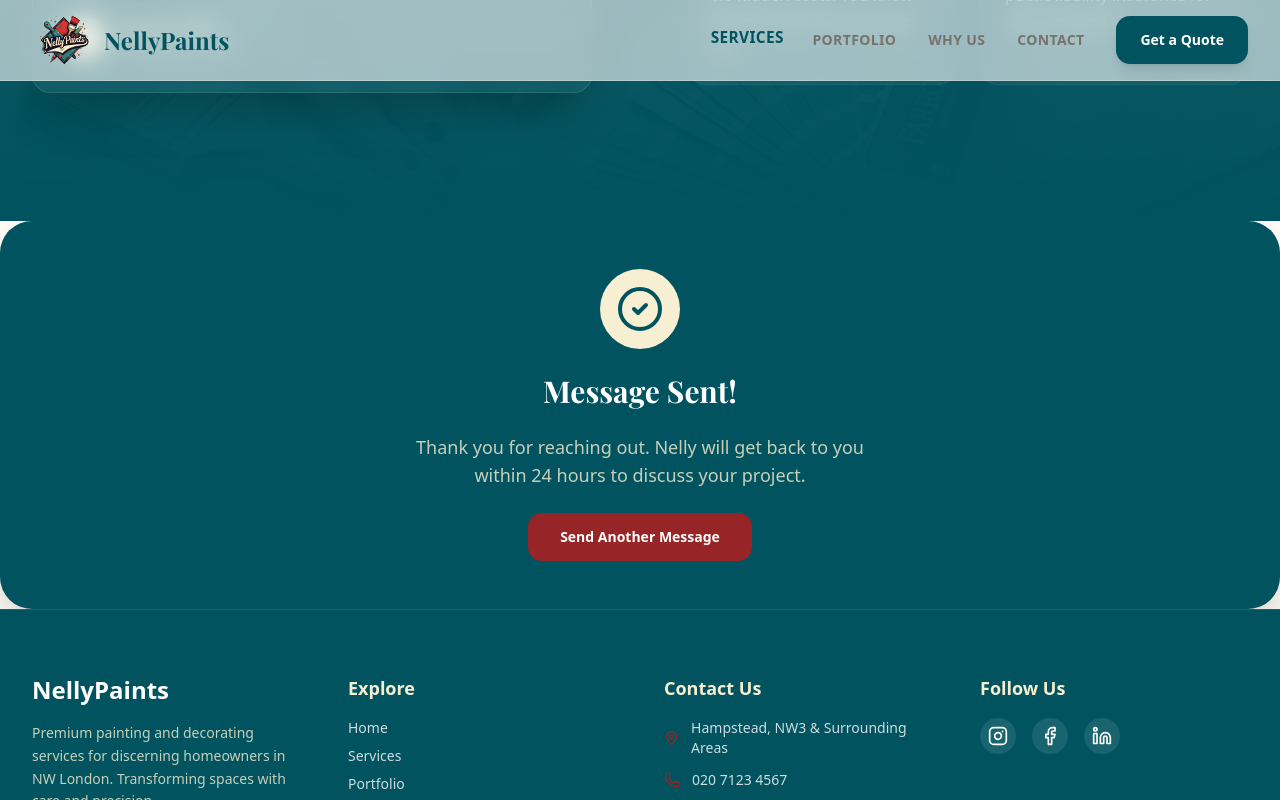
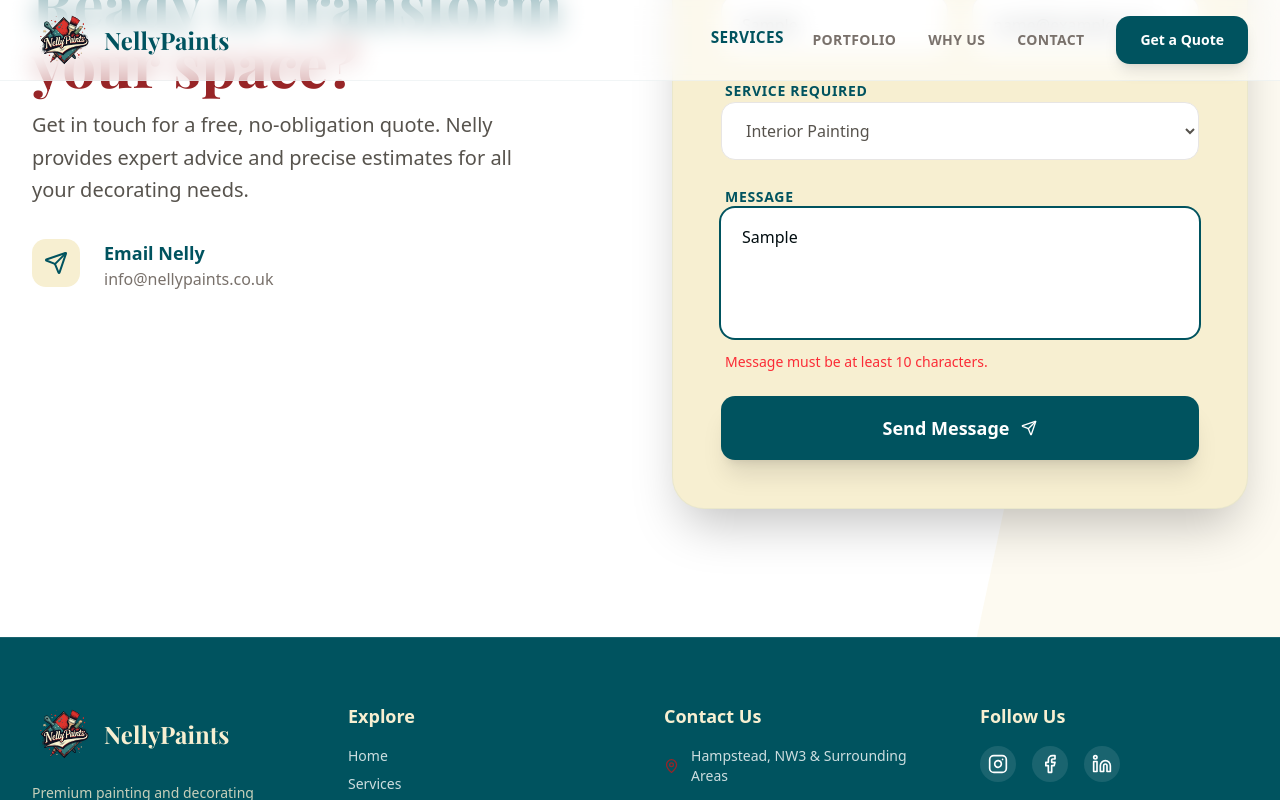
Before and after one commit to Codingvibes8/vibes-paints, a Next.js app: page / in a window 1280 px wide. Both pictures are taken after typing "Sample", "name@example.com", "Sample" into the empty fields and a click on the button "Send Message". Built offline with nearby package versions, Linux system fonts and the light colour scheme; a web font is replaced by a local one.

Commit message:
feat: add Footer layout component and ContactForm section with client-side validation.

```diff
--- a/components/layout/Footer.tsx
+++ b/components/layout/Footer.tsx
@@ -1,3 +1,4 @@
+import Image from "next/image";
 import Link from "next/link";
 import { Facebook, Instagram, Linkedin, Mail, MapPin, Phone } from "lucide-react";
 
@@ -8,7 +9,20 @@ export function Footer() {
         <div className="grid grid-cols-1 md:grid-cols-4 gap-12">
           {/* Brand Column */}
           <div className="space-y-4">
-            <h3 className="text-2xl font-bold text-white">NellyPaints</h3>
+            <Link href="/" className="flex items-center space-x-2">
+              <div className="relative h-12 w-12 md:h-16 md:w-16 overflow-hidden">
+                 <Image
+                  src="/logo.png"
+                  alt="NellyPaints Logo"
+                  fill
+                  className="object-contain"
+                  priority
+                />
+              </div>
+              <span className="hidden md:inline-block font-bold text-xl md:text-2xl text-brand-cream font-playfair">
+                NellyPaints
+              </span>
+            </Link>
             <p className="text-brand-cream/80 text-sm leading-relaxed max-w-xs">
               Premium painting and decorating services for discerning homeowners in NW London. Transforming spaces with care and precision.
             </p>
--- a/components/sections/ContactForm.tsx
+++ b/components/sections/ContactForm.tsx
@@ -1,27 +1,53 @@
 "use client";
 
 import { useState } from "react";
+import { useForm } from "react-hook-form";
+import { zodResolver } from "@hookform/resolvers/zod";
+import { z } from "zod";
 import { Button } from "@/components/ui/button";
 import { Send, CheckCircle2 } from "lucide-react";
 
+// Zod validation schema
+const contactFormSchema = z.object({
+  name: z.string().min(2, { message: "Name must be at least 2 characters." }),
+  email: z.string().email({ message: "Please enter a valid email address." }),
+  service: z.string().min(1, { message: "Please select a service." }),
+  message: z.string().min(10, { message: "Message must be at least 10 characters." }),
+});
+
+type ContactFormData = z.infer<typeof contactFormSchema>;
+
 export function ContactForm() {
-  const [isSubmitting, setIsSubmitting] = useState(false);
   const [isSubmitted, setIsSubmitted] = useState(false);
 
-  const handleSubmit = async (e: React.FormEvent) => {
-    e.preventDefault();
-    setIsSubmitting(true);
+  const {
+    register,
+    handleSubmit,
+    formState: { errors, isSubmitting },
+    reset,
+  } = useForm<ContactFormData>({
+    resolver: zodResolver(contactFormSchema),
+    defaultValues: {
+      name: "",
+      email: "",
+      service: "Interior Painting",
+      message: "",
+    },
+  });
 
+  const onSubmit = async (data: ContactFormData) => {
+    console.log("Form data:", data);
     // Simulate API call
     await new Promise((resolve) => setTimeout(resolve, 1500));
-
-    setIsSubmitting(false);
     setIsSubmitted(true);
+    reset();
   };
 
   if (isSubmitted) {
     return (
-      <div className="bg-brand-teal text-white p-12 rounded-[2rem] text-center space-y-6 shadow-2xl animate-in fade-in zoom-in duration-500">
+      <section id="contact" className="py-24 md:py-32 bg-white relative overflow-hidden">
+        <div className="container px-4 md:px-8 mx-auto relative z-10 flex items-center justify-center">
+          <div className="bg-brand-teal text-white p-12 rounded-[2rem] text-center space-y-6 shadow-2xl animate-in fade-in zoom-in duration-500 max-w-lg w-full">
             <div className="h-20 w-20 bg-brand-cream rounded-full flex items-center justify-center mx-auto text-brand-teal shrink-0">
               <CheckCircle2 className="w-12 h-12" />
             </div>
@@ -36,6 +62,8 @@ export function ContactForm() {
               Send Another Message
             </Button>
           </div>
+        </div>
+      </section>
     );
   }
 
@@ -70,32 +98,37 @@ export function ContactForm() {
                         <p className="text-stone-500">info@nellypaints.co.uk</p>
                     </div>
                 </div>
-                {/* Add more contact details if needed */}
             </div>
           </div>
 
           <div className="bg-brand-cream p-8 md:p-12 rounded-[2rem] shadow-2xl border border-brand-teal/5">
-            <form onSubmit={handleSubmit} className="space-y-6">
+            <form onSubmit={handleSubmit(onSubmit)} className="space-y-6">
               <div className="grid md:grid-cols-2 gap-6">
                 <div className="space-y-2">
                   <label htmlFor="name" className="text-sm font-bold text-brand-teal uppercase tracking-wider ml-1">Name</label>
                   <input
                     id="name"
                     type="text"
-                    required
                     placeholder="Your name"
-                    className="w-full bg-white border border-stone-200 rounded-xl px-5 py-4 focus:ring-2 focus:ring-brand-teal focus:border-transparent outline-none transition-all placeholder:text-stone-300"
+                    {...register("name")}
+                    className={`w-full bg-white border rounded-xl px-5 py-4 focus:ring-2 focus:ring-brand-teal focus:border-transparent outline-none transition-all placeholder:text-stone-300 ${errors.name ? "border-red-500" : "border-stone-200"}`}
                   />
+                  {errors.name && (
+                    <p className="text-red-500 text-sm ml-1">{errors.name.message}</p>
+                  )}
                 </div>
                 <div className="space-y-2">
                   <label htmlFor="email" className="text-sm font-bold text-brand-teal uppercase tracking-wider ml-1">Email</label>
                   <input
                     id="email"
                     type="email"
-                    required
                     placeholder="Your email"
-                    className="w-full bg-white border border-stone-200 rounded-xl px-5 py-4 focus:ring-2 focus:ring-brand-teal focus:border-transparent outline-none transition-all placeholder:text-stone-300"
+                    {...register("email")}
+                    className={`w-full bg-white border rounded-xl px-5 py-4 focus:ring-2 focus:ring-brand-teal focus:border-transparent outline-none transition-all placeholder:text-stone-300 ${errors.email ? "border-red-500" : "border-stone-200"}`}
                   />
+                  {errors.email && (
+                    <p className="text-red-500 text-sm ml-1">{errors.email.message}</p>
+                  )}
                 </div>
               </div>
 
@@ -103,24 +136,31 @@ export function ContactForm() {
                 <label htmlFor="service" className="text-sm font-bold text-brand-teal uppercase tracking-wider ml-1">Service Required</label>
                 <select
                   id="service"
-                  className="w-full bg-white border border-stone-200 rounded-xl px-5 py-4 focus:ring-2 focus:ring-brand-teal focus:border-transparent outline-none transition-all text-stone-600"
+                  {...register("service")}
+                  className={`w-full bg-white border rounded-xl px-5 py-4 focus:ring-2 focus:ring-brand-teal focus:border-transparent outline-none transition-all text-stone-600 ${errors.service ? "border-red-500" : "border-stone-200"}`}
                 >
-                  <option>Interior Painting</option>
-                  <option>Exterior Painting</option>
-                  <option>Wallpapering</option>
-                  <option>Other / General Enquiry</option>
+                  <option value="Interior Painting">Interior Painting</option>
+                  <option value="Exterior Painting">Exterior Painting</option>
+                  <option value="Wallpapering">Wallpapering</option>
+                  <option value="Other / General Enquiry">Other / General Enquiry</option>
                 </select>
+                {errors.service && (
+                  <p className="text-red-500 text-sm ml-1">{errors.service.message}</p>
+                )}
               </div>
 
               <div className="space-y-2">
                 <label htmlFor="message" className="text-sm font-bold text-brand-teal uppercase tracking-wider ml-1">Message</label>
                 <textarea
                   id="message"
-                  required
                   rows={4}
                   placeholder="Tell us about your project..."
-                  className="w-full bg-white border border-stone-200 rounded-xl px-5 py-4 focus:ring-2 focus:ring-brand-teal focus:border-transparent outline-none transition-all placeholder:text-stone-300 resize-none"
+                  {...register("message")}
+                  className={`w-full bg-white border rounded-xl px-5 py-4 focus:ring-2 focus:ring-brand-teal focus:border-transparent outline-none transition-all placeholder:text-stone-300 resize-none ${errors.message ? "border-red-500" : "border-stone-200"}`}
                 />
+                {errors.message && (
+                  <p className="text-red-500 text-sm ml-1">{errors.message.message}</p>
+                )}
               </div>
 
               <Button
--- a/package.json
+++ b/package.json
@@ -9,6 +9,7 @@
     "lint": "eslint"
   },
   "dependencies": {
+    "@hookform/resolvers": "^5.2.2",
     "@radix-ui/react-slot": "^1.2.4",
     "class-variance-authority": "^0.7.1",
     "clsx": "^2.1.1",
@@ -16,7 +17,9 @@
     "next": "16.1.3",
     "react": "19.2.3",
     "react-dom": "19.2.3",
-    "tailwind-merge": "^3.4.0"
+    "react-hook-form": "^7.71.1",
+    "tailwind-merge": "^3.4.0",
+    "zod": "^4.3.5"
   },
   "devDependencies": {
     "@tailwindcss/postcss": "^4.1.18",
```
Also changed, not shown: 1 other file (tests, documents, lock files or other folders). Lines whose indentation alone changed are shown as unchanged.
